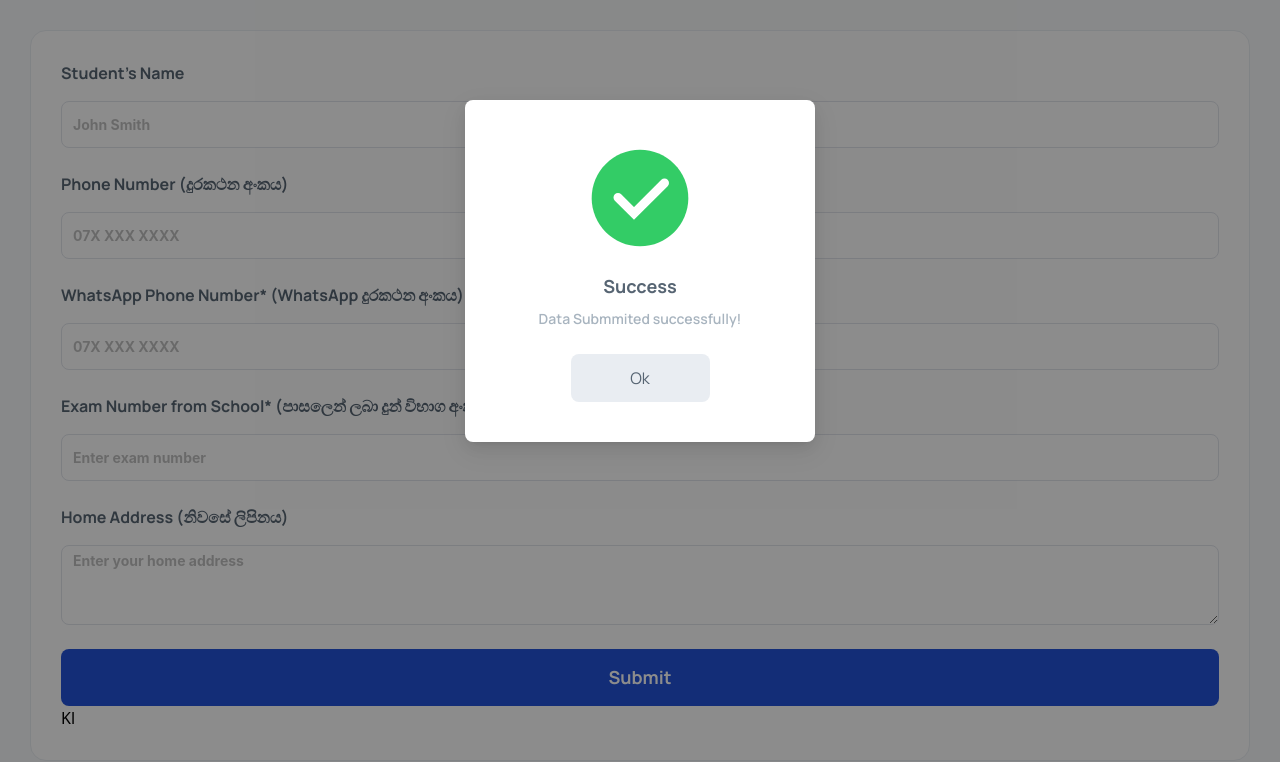
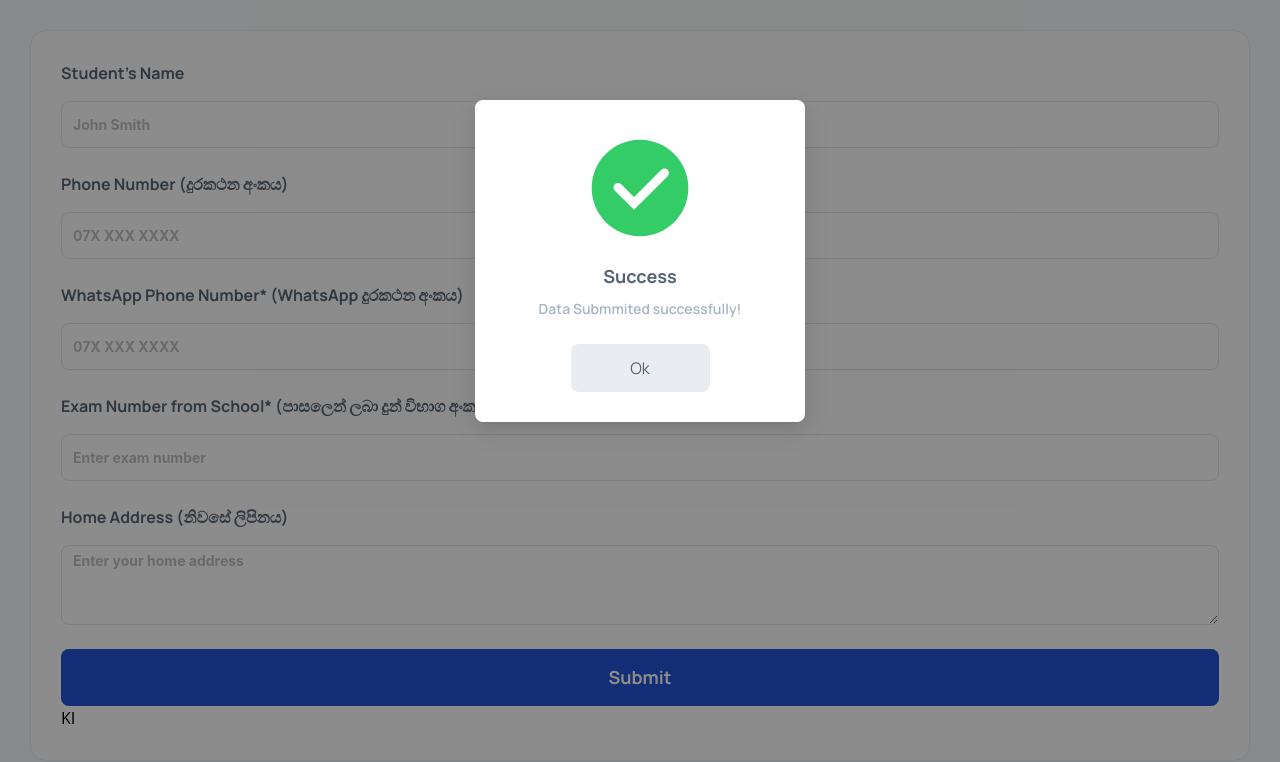
Before and after one commit to Lasith22/graduation-app, a React (Vite) app: page / in a window 1280 px wide. Both pictures are taken after a click on the button "Kl". Shown: the top 762 px of the page. Built offline with nearby package versions, Linux system fonts and the light colour scheme.

Commit message:
Adjust SuccessModal dimensions for better layout consistency

```diff
--- a/src/components/SuccessModal.jsx
+++ b/src/components/SuccessModal.jsx
@@ -11,9 +11,9 @@ const SuccessModal = (props) => {
       onOk={handleModalClose}
       onCancel={handleModalClose}
       closable={false}
-      width={350}
+      width={330}
       bodyStyle={{
-        padding: '20px  ',
+        padding: '10px  ',
         width: '100%',
         height: '100%',
       }}
```
